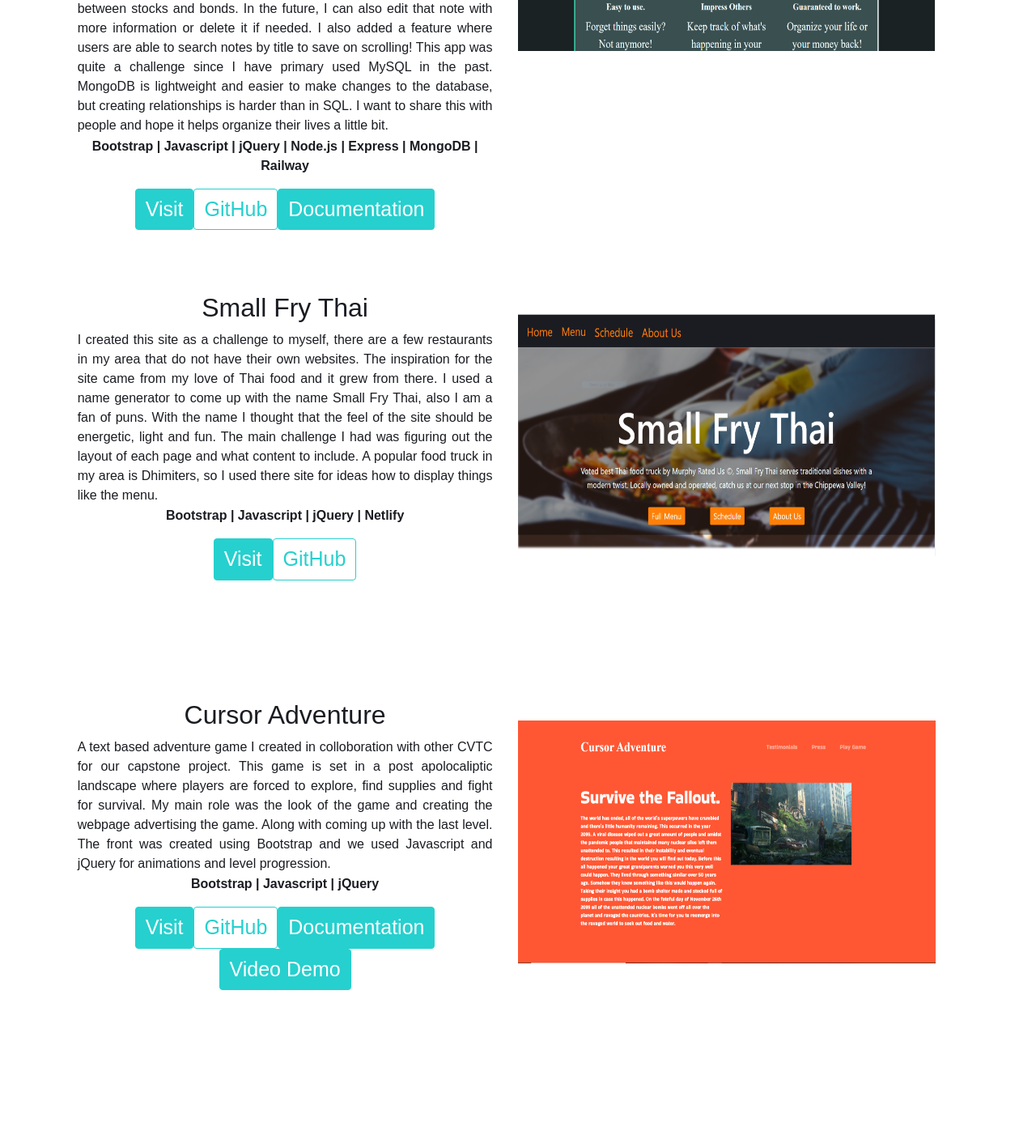
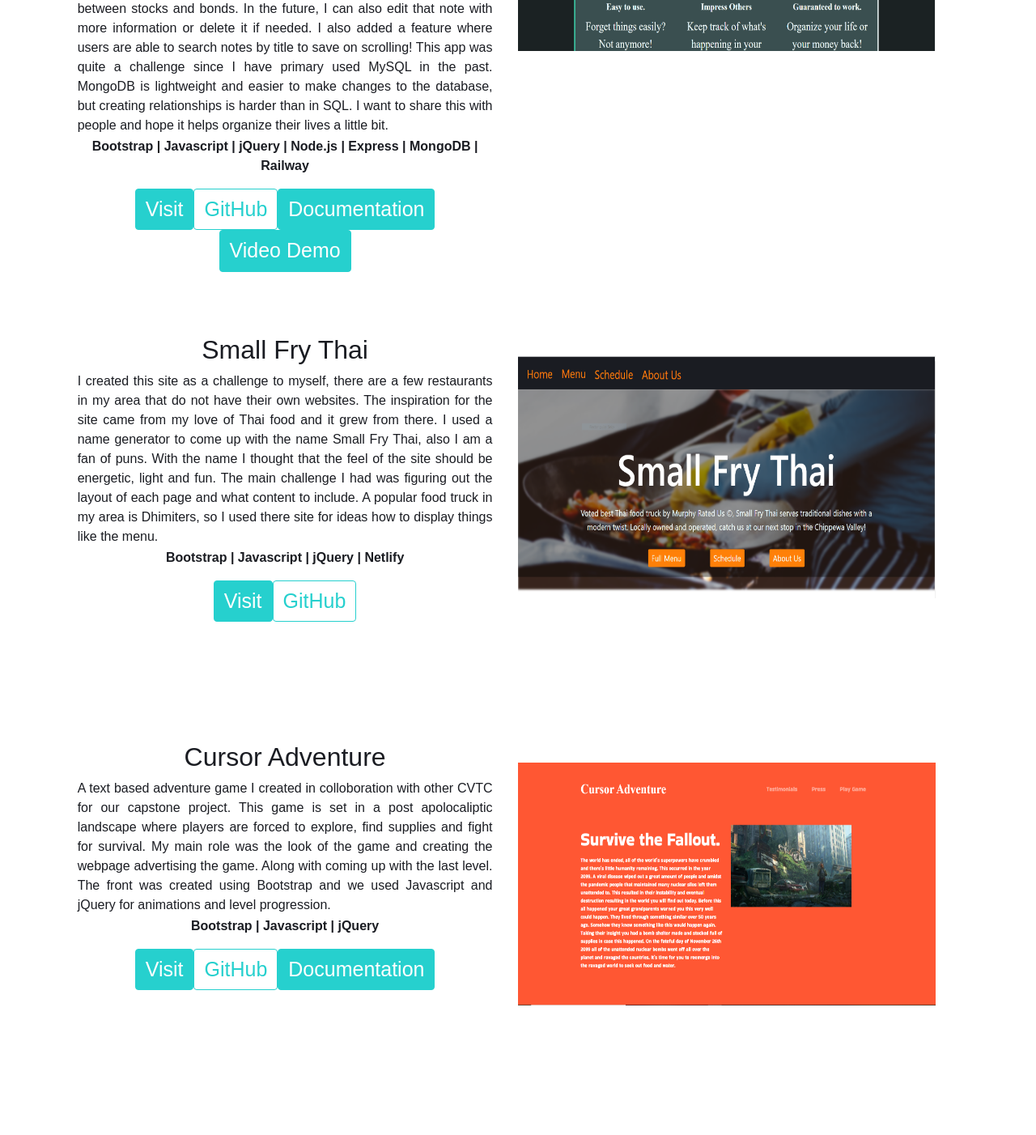
Before and after one commit to cmurphy20-CVTC/webPortfolio-v2, a React (Create React App) app: page / in a window 1280 px wide. Shown: the part 1520-2922 px from the top of the page at 81% size. Built offline with nearby package versions, Linux system fonts and the light colour scheme; some icons are missing.

Commit message:
moved video demo for LifeNote from Cursor

```diff
--- a/src/components/Home/Work.js
+++ b/src/components/Home/Work.js
@@ -61,6 +61,12 @@
                 Documentation
               </button>
             </a>
+
+            <a href="https://www.youtube.com/watch?v=XM6DNkFl9-E" target="_blank" rel="noreferrer">
+                <button id="solidBtn" class="btn">
+                  Video Demo
+                </button>
+              </a>
 
           </div>
         </div>
@@ -148,12 +154,6 @@
                 </button>
               </a>
 
-              <a href="https://www.youtube.com/watch?v=XM6DNkFl9-E" target="_blank" rel="noreferrer">
-                <button id="solidBtn" class="btn">
-                  Video Demo
-                </button>
-              </a>
-
             </div>
           </div>
 
```
